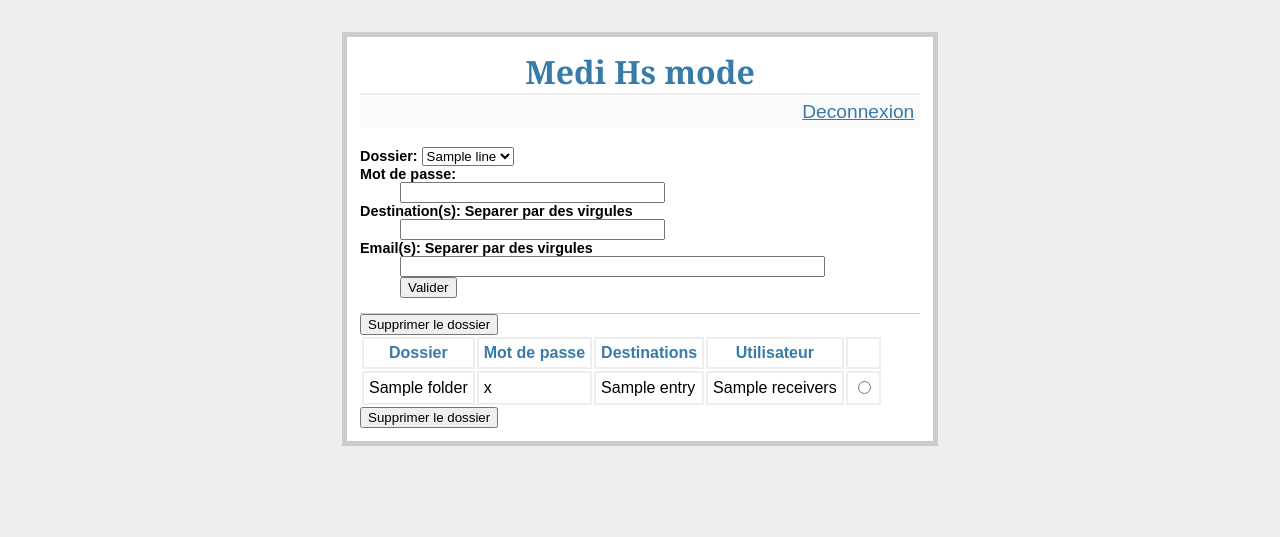
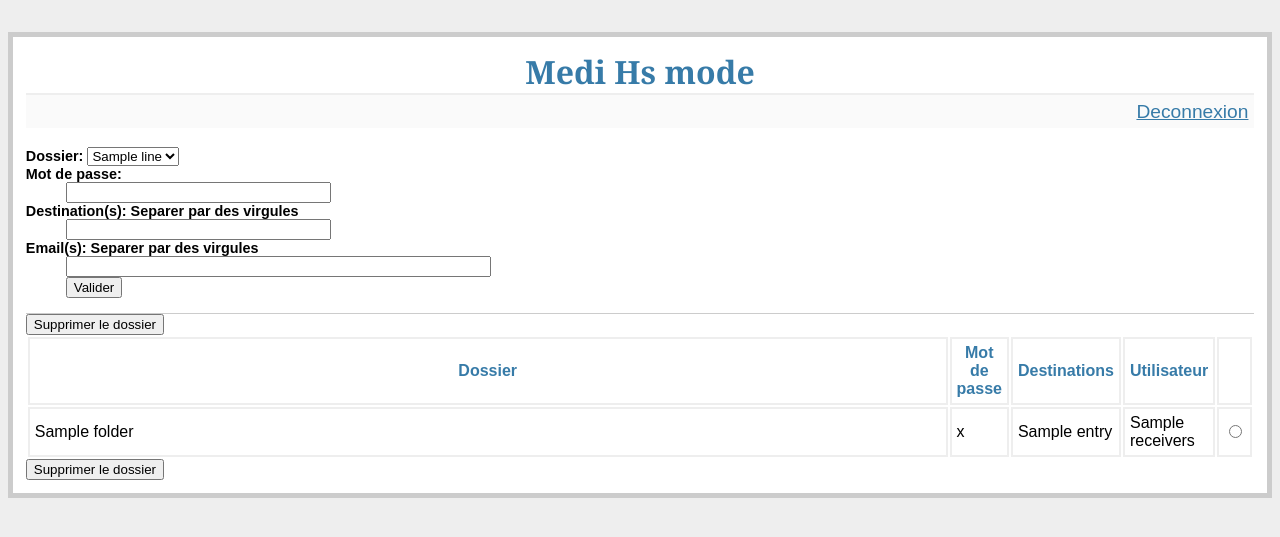
Before and after one commit to bzhpwr/Exports, a Flask app: template templates/show_entries.html in a window 1280 px wide. Shown: the top 537 px of the page. Run offline with Flask 2, Linux system fonts and the light colour scheme; the visitor is signed in with stand-in values (Sample User, id 1); the template is opened without the code that fills it: most values are stand-ins (such as "Sample title", 1, 10 or a date in 2020).

Commit message:
change style and validate

```diff
--- a/static/style.css
+++ b/static/style.css
@@ -4,15 +4,14 @@ h1, h2          { font-family: 'Georgia', serif; margin: 0; }
 h1              { border-bottom: 2px solid #eee; text-align:center; }
 h2              { font-size: 1.2em; }
 
-.page           { margin: 2em auto; width: 35em; border: 5px solid #ccc;
+.page           { margin: 2em auto; border: 5px solid #ccc;
                   padding: 0.8em; background: white; }
 .entries        { list-style: none; margin: 0; padding: 0; }
 .entries li     { margin: 0.8em 1.2em; }
 .entries li h2  { margin-left: -1em; }
-.tableau table, th, td, tr { border: 2px solid #eee; border-width: 2px; margin: 1px ;}
+.tableau table, th, td, tr { width: 100%; border: 2px solid #eee; border-width: 2px; margin: 1px ;}
 .tableau th, td { padding: 5px; }
-.tableau th     { color: #377ba8; }
-.tableau table  { width:"100%"; }
+.tableau th     { color: #377ba8; height: 50px; }
 .add-entry      { font-size: 0.9em; border-bottom: 1px solid #ccc; }
 .add-entry dl   { font-weight: bold; }
 .metanav        { text-align: right; font-size: 1.2em; padding: 0.3em;
--- a/templates/show_entries.html
+++ b/templates/show_entries.html
@@ -27,7 +27,7 @@
       <th></th>
     </tr>
   <form action="{{ url_for('del_entry') }}" method=post class=add-entry >
-  <input type=Submit value="Supprimer le dossier">
+  <input type=Submit value="Supprimer le dossier" >
   {% for entry in entries %}
     <tr>
       <td>{{ entry.Folder }}</td>
@@ -40,7 +40,7 @@
     </tr>
   {% endfor %}
 </table>
-  <input type=Submit value="Supprimer le dossier">
+  <input type=Submit value="Supprimer le dossier" >
   </form>
   {% endif %}
 {% endblock %}
```
Also changed, not shown: flaskr.db.
